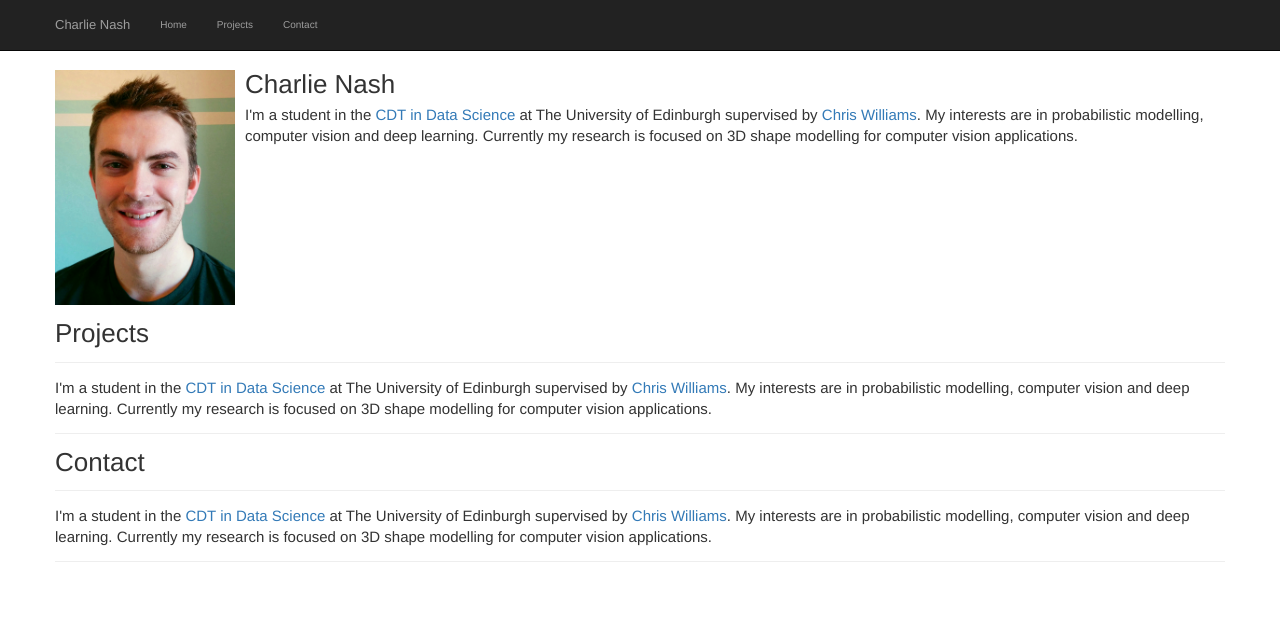
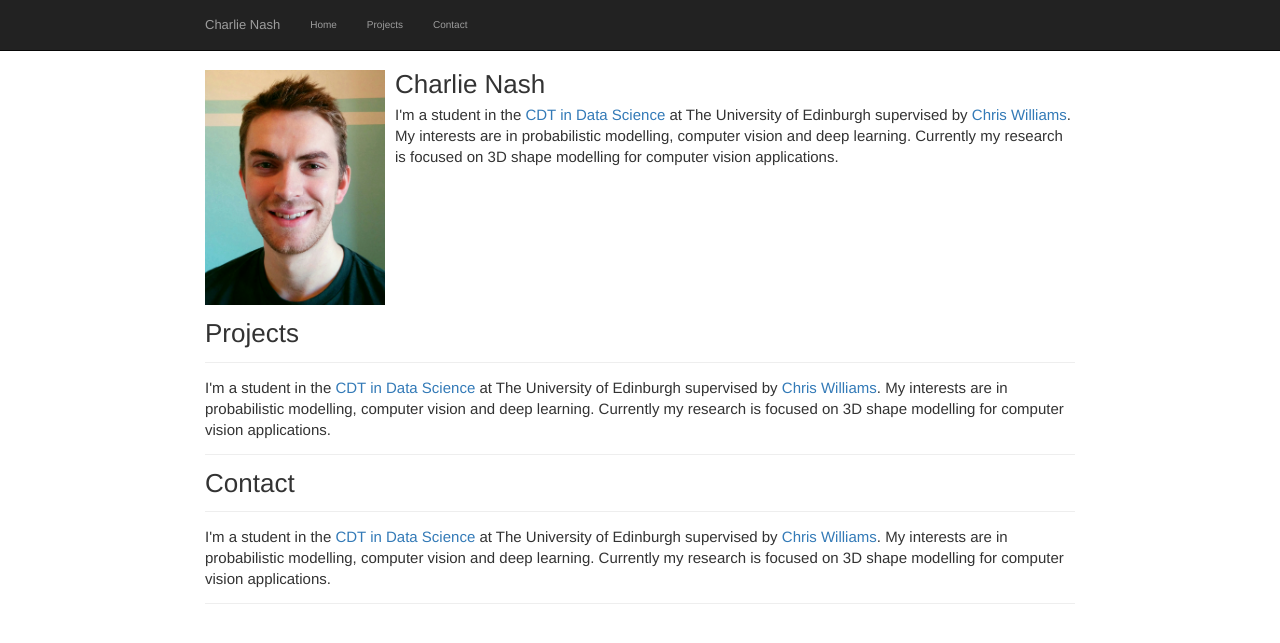
Before and after one commit to charlienash/charlienash.github.io, a Jekyll site: the page index.html, which Jekyll copies as it is, in a window 1280 px wide. Shown: the top 643 px of the page. Built offline with Jekyll 4.4.1, drawn with Linux system fonts in a browser that asks for light colours; nearby versions of some CDN libraries; library files that are not in the unit come from our copies.

Commit message:
Update styles.css

```diff
--- a/assets/css/styles.css
+++ b/assets/css/styles.css
@@ -26,4 +26,4 @@ body { padding-top: 70px; }
  * so that the container will not spread to the entire viewport.
 */
 
-.container-fluid { max-width: 1200px; }
+.container-fluid { max-width: 900px; }
```
